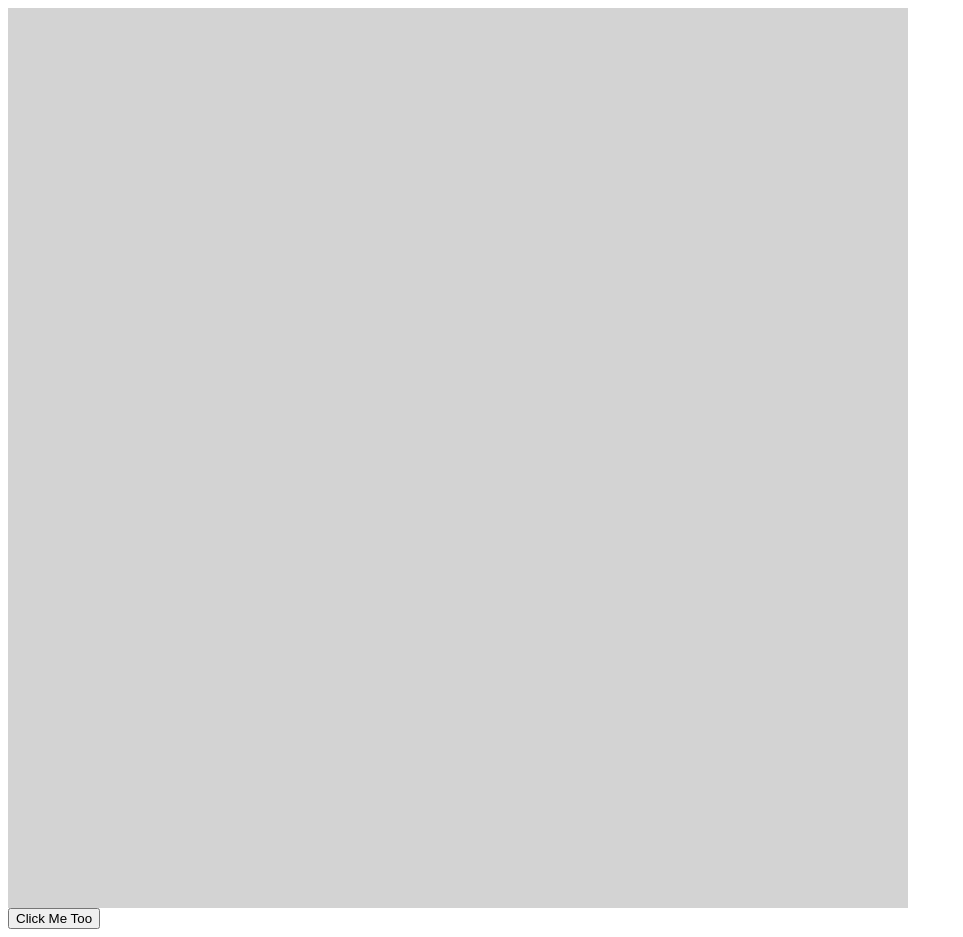
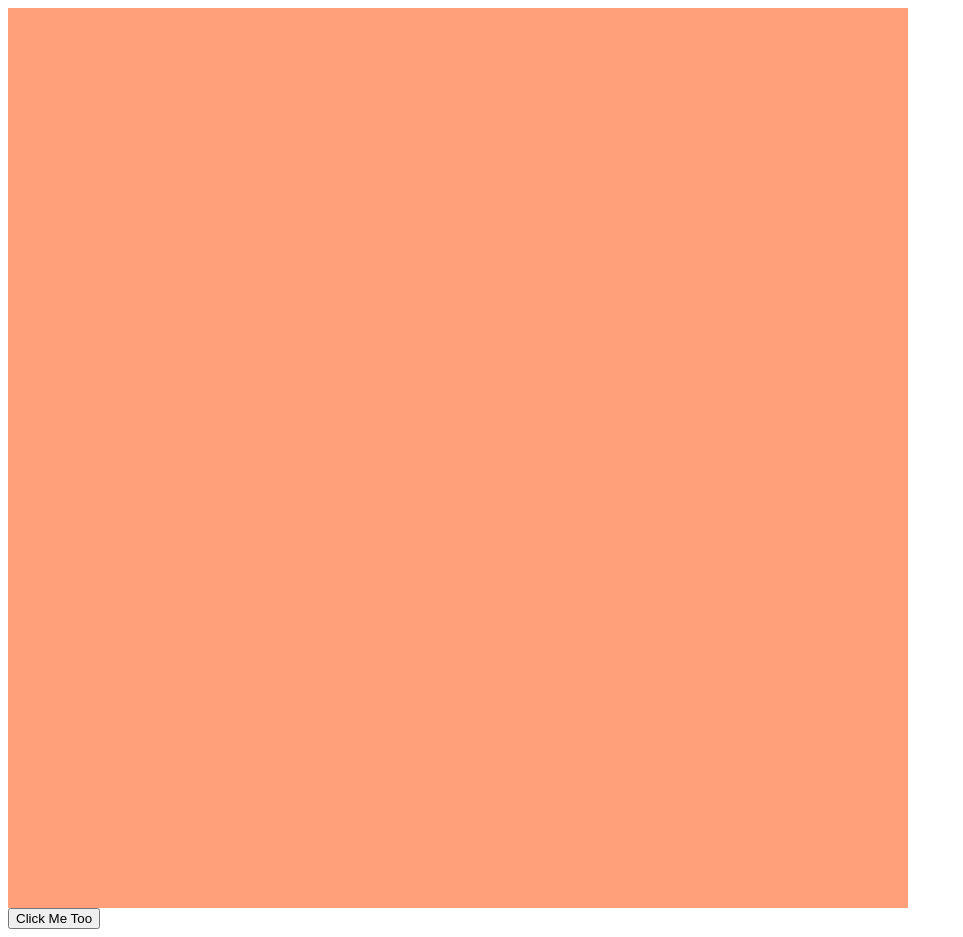
Before and after one commit to lufere/etch_a_sketch, a plain HTML site: page index.html in a window 1280 px wide. Shown: the whole page, without its empty margins (0-963 px from the left). Drawn offline with Linux system fonts and the light colour scheme.

Commit message:
Added the createGrid function which creates a set number of divs based on the grid size and sets the rows and columns based on the same number

```diff
--- a/css/style.css
+++ b/css/style.css
@@ -5,6 +5,10 @@
 
     background: LightGray;
     display:grid;
-    //grid-template-columns: repeat(16, 1fr);
-    //grid-template-rows: repeat(16, 1fr);
+    /*grid-template-columns: repeat(16, 1fr);
+    grid-template-rows: repeat(16, 1fr);*/
 }
+
+#container2{background:LightSkyBlue;}
+#container3{background:LightSalmon;}
+.tile{background:LightSalmon;}
--- a/js/script.js
+++ b/js/script.js
@@ -0,0 +1,16 @@
+const container = document.querySelector('#container');
+
+function createGrid(gridSize){
+    for(let i=0;i<gridSize;i++){
+      for(let j=0;j<gridSize;j++){
+        this['div'+j+'_'+i] = document.createElement('div');
+        this['div'+j+'_'+i].classList.add('tile');
+        //this['div'+j+'_'+i].textContent=i+"-"+j;
+        container.appendChild(this['div'+j+'_'+i]);
+      }
+    }
+    container.style.setProperty('grid-template-columns', `repeat(${gridSize}, 1fr)`);
+    container.style.setProperty('grid-template-rows', `repeat(${gridSize}, 1fr)`);
+  }
+
+  createGrid(50);
```
